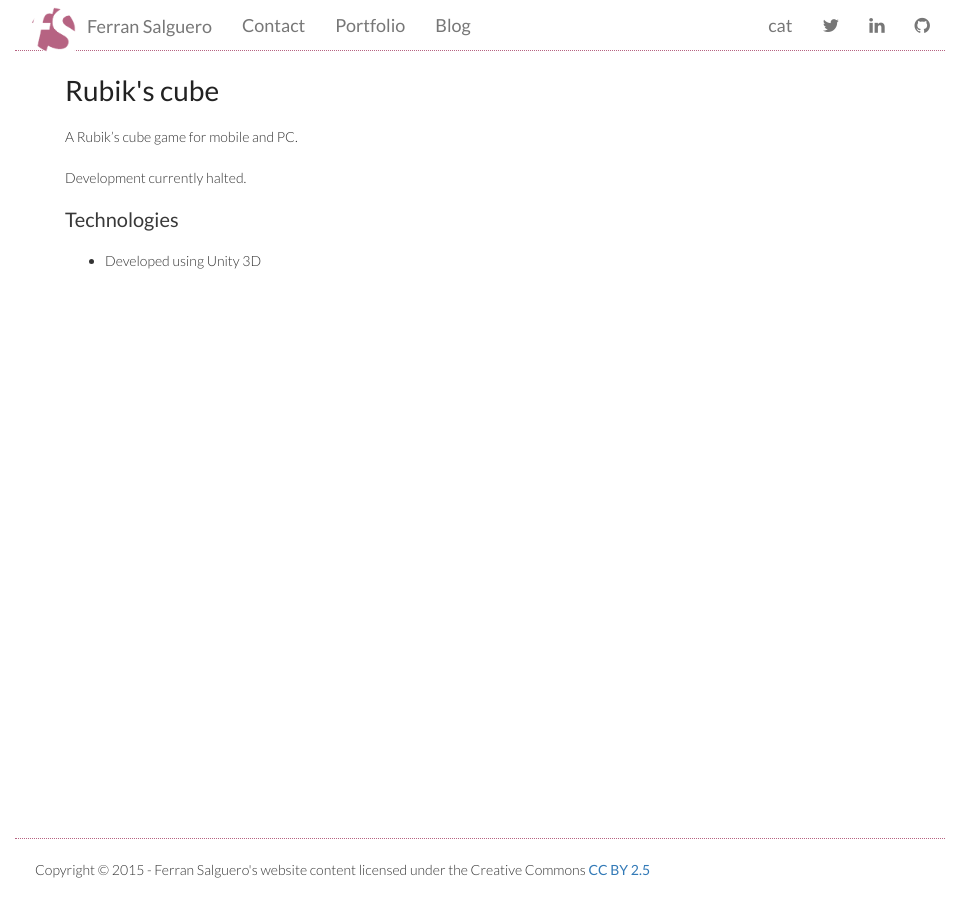
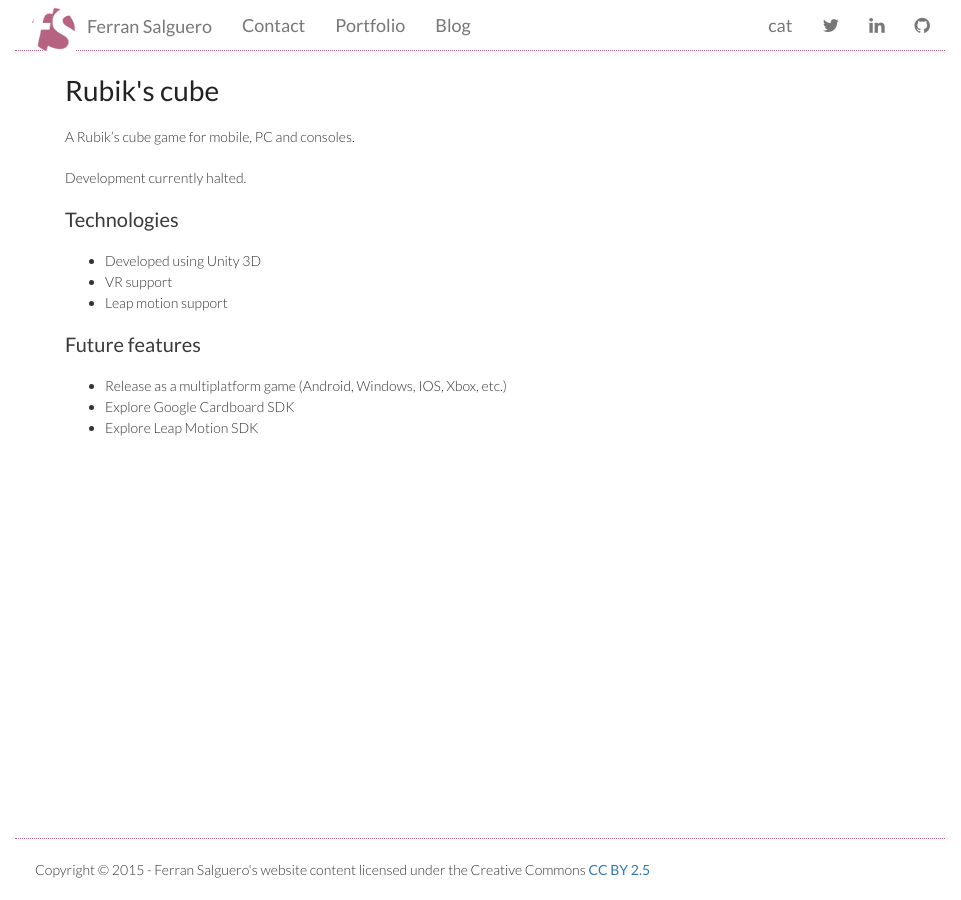
Before and after one commit to FerranSalguero/ferransalguero.github.io, a Jekyll site: the page built from _portfolios/rubiks-cube.md, in a window 1280 px wide. Shown: the whole page, without its empty margins (160-1121 px from the left). Built offline with Jekyll 4.4.1, drawn with Linux system fonts in a browser that asks for light colours; nearby versions of some CDN libraries; library files that are not in the unit come from our copies.

Commit message:
Rubik's update

```diff
--- a/_portfolios/rubiks-cube.md
+++ b/_portfolios/rubiks-cube.md
@@ -5,7 +5,7 @@ tag: working
 title: Rubik's cube
 ---
 
-A Rubik's cube game for mobile and PC.
+A Rubik's cube game for mobile, PC and consoles.
 
 Development currently halted.
 
@@ -14,3 +14,12 @@ Technologies
 ------------
 
 * Developed using Unity 3D
+* VR support
+* Leap motion support
+
+Future features
+---------------
+
+* Release as a multiplatform game (Android, Windows, IOS, Xbox, etc.)
+* Explore Google Cardboard SDK
+* Explore Leap Motion SDK
```
